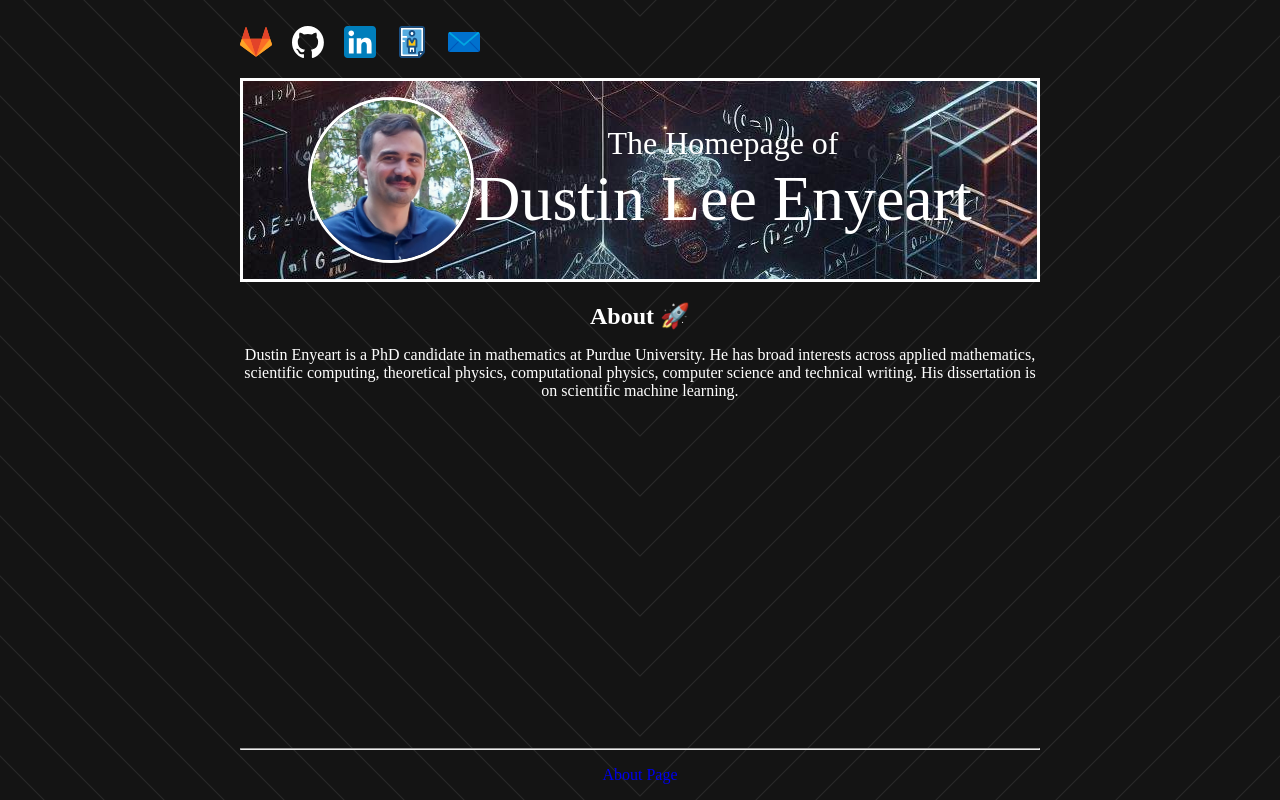
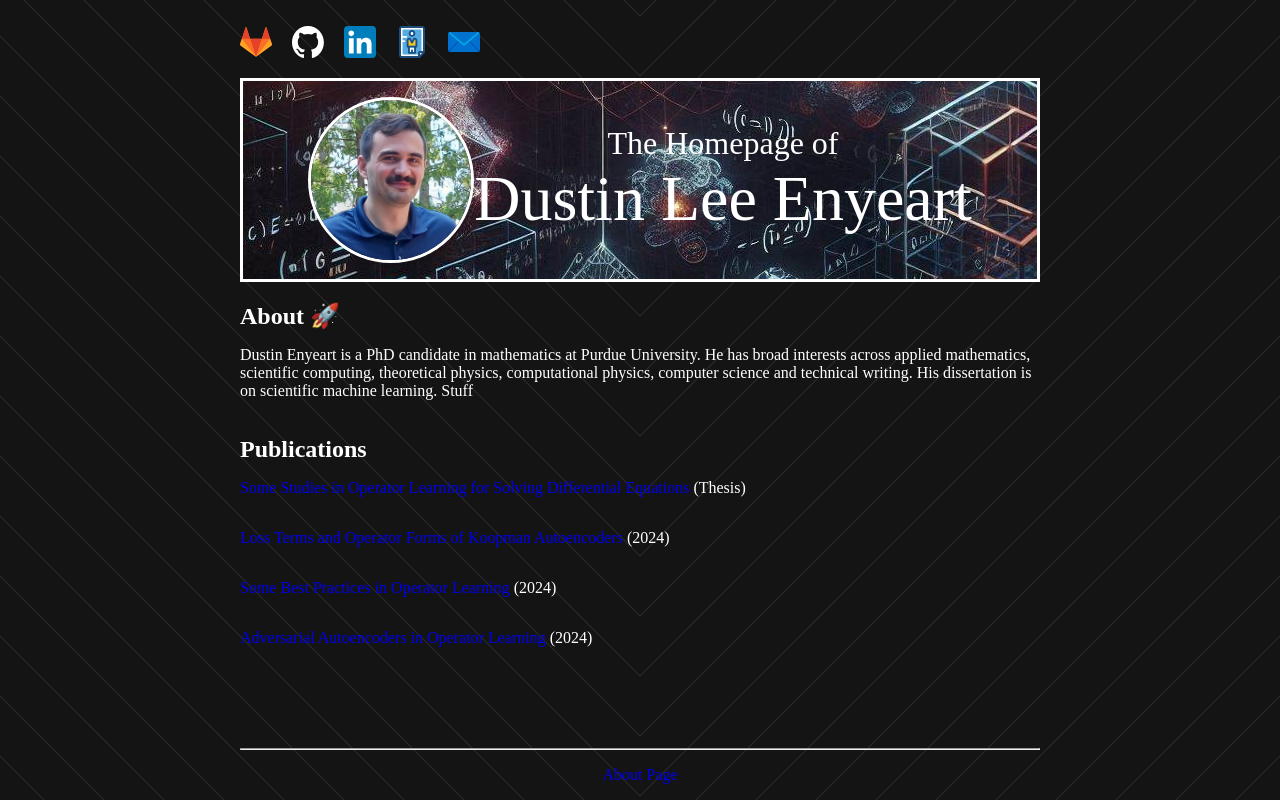
Before and after one commit to dustin-enyeart/dustin-enyeart.github.io, a Flask app: page / in a window 1280 px wide. Run offline with Flask 3, Linux system fonts and the light colour scheme.

Commit message:
Added CV and papers

```diff
--- a/homepage/build/static/style.css
+++ b/homepage/build/static/style.css
@@ -109,11 +109,11 @@ button[data-tooltip]:active:after {
 h1, h2, h3, h4, h5, h6 {
     margin-bottom: 0px;
 }
-.about {
+.section {
     color: white;
     display: flex;
     flex-direction: column;
-    text-align: center;
+    /* text-align: center; */
 }
 
 
--- a/homepage/static/style.css
+++ b/homepage/static/style.css
@@ -109,11 +109,11 @@ button[data-tooltip]:active:after {
 h1, h2, h3, h4, h5, h6 {
     margin-bottom: 0px;
 }
-.about {
+.section {
     color: white;
     display: flex;
     flex-direction: column;
-    text-align: center;
+    /* text-align: center; */
 }
 
 
--- a/homepage/templates/home.html
+++ b/homepage/templates/home.html
@@ -44,6 +44,7 @@
 
 
 <body>
+
 {# Icon Links #}
 <div class="icon-link">
 <p>
@@ -65,12 +66,13 @@
         <img class="icon-link-image"
         src="{{ url_for('static', filename='linkedin.svg') }}">
     </a>
-    {# Resume #}
-    <a class="icon-link"
-    href="{{ url_for('static', filename='enyeart.pdf') }}">
+    {# Resume and CV#}
+    <button id="resumeButton">
+        <span>
         <img class="icon-link-image"
             src="{{ url_for('static', filename='resume.svg') }}">
-    </a>
+        </span>
+    </button>
     {# Mail #}
     <button id="emailButton">
         <span>
@@ -78,6 +80,25 @@
             src="{{ url_for('static', filename='mail.svg') }}">
         </span>
     </button>
+    {# Resume Model #}
+    <div id="resumeModal" class="modal">
+        <div class="modal-content">
+            <span class="close">×</span>
+            <p>
+                <a
+                 href="{{ url_for('static', filename='resume-enyeart.pdf') }}">
+                    Resume
+                </a>
+            </p>
+            <p>
+                <a
+                 href="{{ url_for('static', filename='cv-enyeart.pdf') }}">
+                    CV
+                </a>
+            </p>
+    </div>
+    </div>
+    {# Email Model #}
     <div id="emailModal" class="modal">
     <div class="modal-content">
         <span class="close">×</span>
@@ -97,6 +118,7 @@
                 dustin.enyeart@pm.me
             </span>
         </p>
+        <p>
             <span style="font-size:1.2em">
                 <strong>Public Key</strong>
             </span>
@@ -116,6 +138,7 @@
         </p>
     </div>
     </div>
+    <!--  -->
 </p>
 </div>
 
@@ -141,21 +164,45 @@
 
 
 {# About #}
-<div class="about">
+<div class="section">
     <h2> About 🚀 </h2>
     <p>
         Dustin Enyeart is a PhD candidate in mathematics at Purdue University. He has broad interests across applied mathematics, scientific computing, theoretical physics, computational physics, computer science and technical writing. His dissertation is on scientific machine learning.
+        Stuff
     </p>
 </div>
 
 
-{# Books #}
-
-{# Projects #}
-
-{# Essays #}
-
 {# Publications #}
+<div class="section">
+    <h2> Publications </h2>
+    <p>
+        <a class="footer-link"
+        href="https://hammer.purdue.edu/articles/thesis/Some_Studies_in_Operator_Learning_for_Solving_Differential_Equations/27936021?file=50903178">
+            Some Studies in Operator Learning for Solving Differential Equations
+        </a>
+        (Thesis)
+    </p>
+    <p>
+        <a class="footer-link"
+        href="https://arxiv.org/abs/2412.04578">
+            Loss Terms and Operator Forms of Koopman Autoencoders
+        </a>
+        (2024)
+    </p>
+    <p>
+        <a class="footer-link"
+        href="https://arxiv.org/abs/2412.06686">
+            Some Best Practices in Operator Learning
+        </a>
+        (2024)
+    </p>
+    <p>
+        <a class="footer-link"
+        href="https://arxiv.org/abs/2412.07811">
+            Adversarial Autoencoders in Operator Learning
+        </a> (2024)
+    </p>
 
 
 {# About Page #}
@@ -171,6 +218,7 @@
 
 <script src="static/scripts.js"></script>
 
+
 </body>
 
 </html>
```
Also changed, not shown: homepage/build/index.html (+58 -10 lines), homepage/build/static/scripts.js (+30 -9 lines), homepage/static/scripts.js (+30 -9 lines), README.md, 6 other files. Lines whose indentation alone changed are shown as unchanged.
